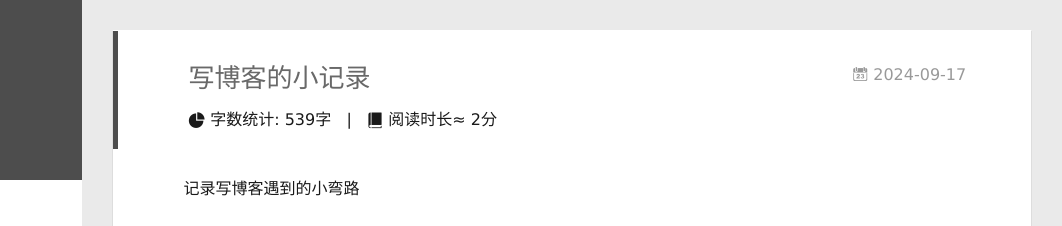
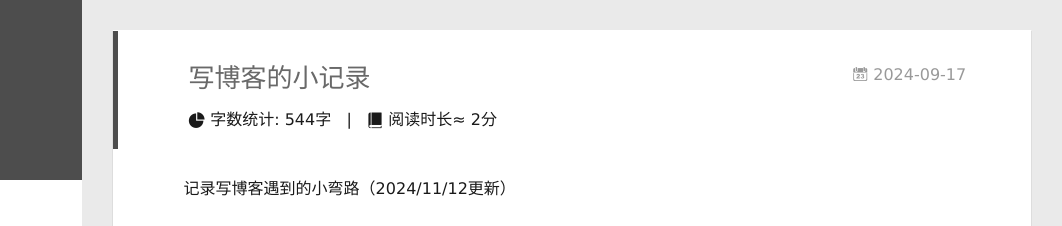
Before and after one commit to saga131/saga131.github.io, a plain HTML site: page 2024/09/17/写博客的小记录/index.html in a window 1280 px wide. Shown: the top 226 px of the page, 218-1280 px from the left. Drawn offline with nearby package versions, Linux system fonts and the light colour scheme; some packages are replaced by stand-ins of ours.

Commit message:
Site updated: 2024-11-12 18:29:35

```diff
--- a/2024/09/17/写博客的小记录/index.html
+++ b/2024/09/17/写博客的小记录/index.html
@@ -10,12 +10,12 @@
   <meta name="generator" content="hexo-theme-yilia-plus">
   <meta name="viewport" content="width=device-width, initial-scale=1, maximum-scale=1">
 
-  <meta name="description" content="记录写博客遇到的小弯路">
+  <meta name="description" content="记录写博客遇到的小弯路（2024&#x2F;11&#x2F;12更新）">
 <meta property="og:type" content="article">
 <meta property="og:title" content="写博客的小记录">
 <meta property="og:url" content="http://saga131.github.io/2024/09/17/%E5%86%99%E5%8D%9A%E5%AE%A2%E7%9A%84%E5%B0%8F%E8%AE%B0%E5%BD%95/index.html">
 <meta property="og:site_name" content="saga131密之作坊">
-<meta property="og:description" content="记录写博客遇到的小弯路">
+<meta property="og:description" content="记录写博客遇到的小弯路（2024&#x2F;11&#x2F;12更新）">
 <meta property="og:locale" content="zh_CN">
 <meta property="og:image" content="https://gitee.com/saga131/mypic/raw/master/img/image-20240917195513247.png">
 <meta property="og:image" content="http://saga131.github.io/2024/09/17/%E5%86%99%E5%8D%9A%E5%AE%A2%E7%9A%84%E5%B0%8F%E8%AE%B0%E5%BD%95/pic3.png">
@@ -24,7 +24,7 @@
 <meta property="og:image" content="http://saga131.github.io/2024/09/17/%E5%86%99%E5%8D%9A%E5%AE%A2%E7%9A%84%E5%B0%8F%E8%AE%B0%E5%BD%95/pic6.png">
 <meta property="og:image" content="http://saga131.github.io/2024/09/17/%E5%86%99%E5%8D%9A%E5%AE%A2%E7%9A%84%E5%B0%8F%E8%AE%B0%E5%BD%95/3e4a22a5772cbda96ea11db9f781725d.png">
 <meta property="article:published_time" content="2024-09-17T11:44:01.000Z">
-<meta property="article:modified_time" content="2024-11-12T10:26:16.214Z">
+<meta property="article:modified_time" content="2024-11-12T10:29:17.585Z">
 <meta property="article:author" content="saga131">
 <meta name="twitter:card" content="summary">
 <meta name="twitter:image" content="https://gitee.com/saga131/mypic/raw/master/img/image-20240917195513247.png">
@@ -224,7 +224,7 @@
       <!-- 百度字体平台:http://fontstore.baidu.com/static/editor/index.html -->
       <i class="icon-statistics"></i>
       <span class="post-meta-item-text"> 字数统计:</span>
-      <span class="post-count">539字</span>
+      <span class="post-count">544字</span>
     </span>
   </span>
 
@@ -244,7 +244,7 @@
 
   <div class="article-entry" itemprop="articleBody">
 
-    <p>记录写博客遇到的小弯路</p>
+    <p>记录写博客遇到的小弯路（2024/11/12更新）</p>
 <span id="more"></span>
 <ul>
 <li><h3 id="已解决"><a href="#已解决" class="headerlink" title="已解决"></a>已解决</h3></li>
```
Also changed, not shown: index.html (+1 -1 lines).
